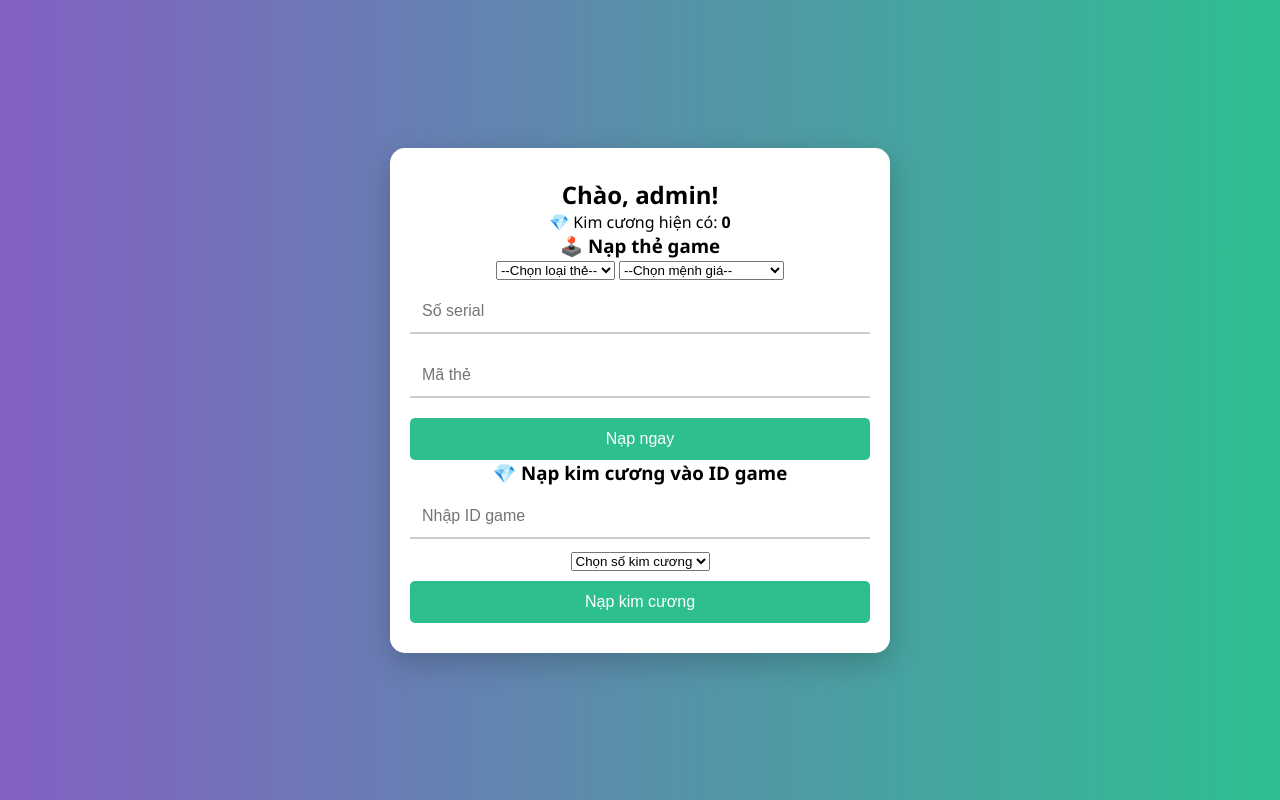
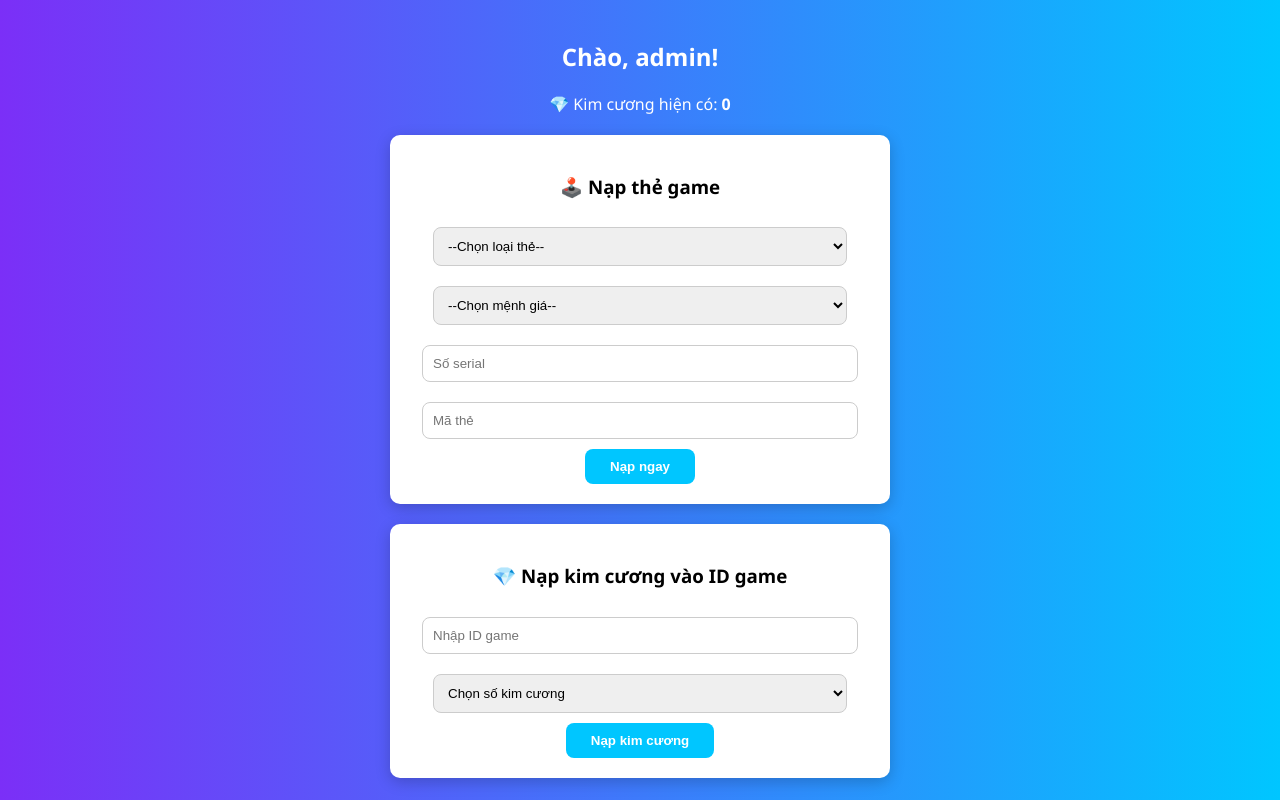
Before and after one commit to lamkhanghuynh09/hongodayne, a Flask app: page / in a window 1280 px wide. Run offline with Flask 3, Linux system fonts and the light colour scheme; the visitor is signed in with stand-in values (Sample User, id 1).

Commit message:
Update style.css

```diff
--- a/static/style.css
+++ b/static/style.css
@@ -1,96 +1,40 @@
-/* RESET */
-* {
-    box-sizing: border-box;
+body {
     margin: 0;
-    padding: 0;
+    font-family: 'Segoe UI', sans-serif;
+    background: linear-gradient(to right, #7b2ff7, #00c6ff);
+    color: white;
+    text-align: center;
 }
 
-body {
-    background: linear-gradient(to right, #8360c3, #2ebf91);
-    font-family: 'Segoe UI', sans-serif;
-    min-height: 100vh;
-    display: flex;
-    align-items: center;
-    justify-content: center;
+.container {
     padding: 20px;
+    max-width: 500px;
+    margin: auto;
 }
 
-/* Container full width on mobile */
-.container {
+.card {
     background: white;
-    padding: 30px 20px;
-    border-radius: 15px;
-    text-align: center;
-    width: 100%;
-    max-width: 500px;
-    box-shadow: 0 10px 30px rgba(0,0,0,0.2);
-}
-
-h1 {
-    margin-bottom: 20px;
-}
-
-.message {
-    color: green;
-    font-weight: bold;
-    margin-bottom: 10px;
-}
-
-.form-box {
-    display: flex;
-    flex-direction: column;
-    gap: 30px;
+    color: black;
+    padding: 20px;
+    border-radius: 10px;
+    box-shadow: 0 4px 15px rgba(0,0,0,0.2);
     margin-top: 20px;
 }
 
-.form {
-    background: #f9f9f9;
-    padding: 20px;
-    border-radius: 10px;
-    width: 100%;
-    box-shadow: 0 5px 15px rgba(0,0,0,0.1);
-}
-
-input {
-    width: 100%;
-    padding: 12px;
+select, input {
+    width: 90%;
+    padding: 10px;
     margin: 10px 0;
-    border: none;
-    border-bottom: 2px solid #ccc;
-    font-size: 16px;
-    transition: border-color 0.3s;
-}
-
-input:focus {
-    border-bottom-color: #2ebf91;
-    outline: none;
+    border-radius: 8px;
+    border: 1px solid #ccc;
 }
 
 button {
-    padding: 12px;
-    width: 100%;
-    background: #2ebf91;
+    padding: 10px 25px;
+    border: none;
+    border-radius: 8px;
+    background: #00c6ff;
     color: white;
-    font-size: 16px;
-    border: none;
-    border-radius: 5px;
+    font-weight: bold;
     cursor: pointer;
-    margin-top: 10px;
 }
-
-button:hover {
-    background: #27ae80;
-}
-
-/* Responsive (optional for landscape phones or tablets) */
-@media (min-width: 768px) {
-    .form-box {
-        flex-direction: row;
-        justify-content: center;
-        gap: 20px;
-    }
-
-    .form {
-        width: 45%;
-    }
-}
```
